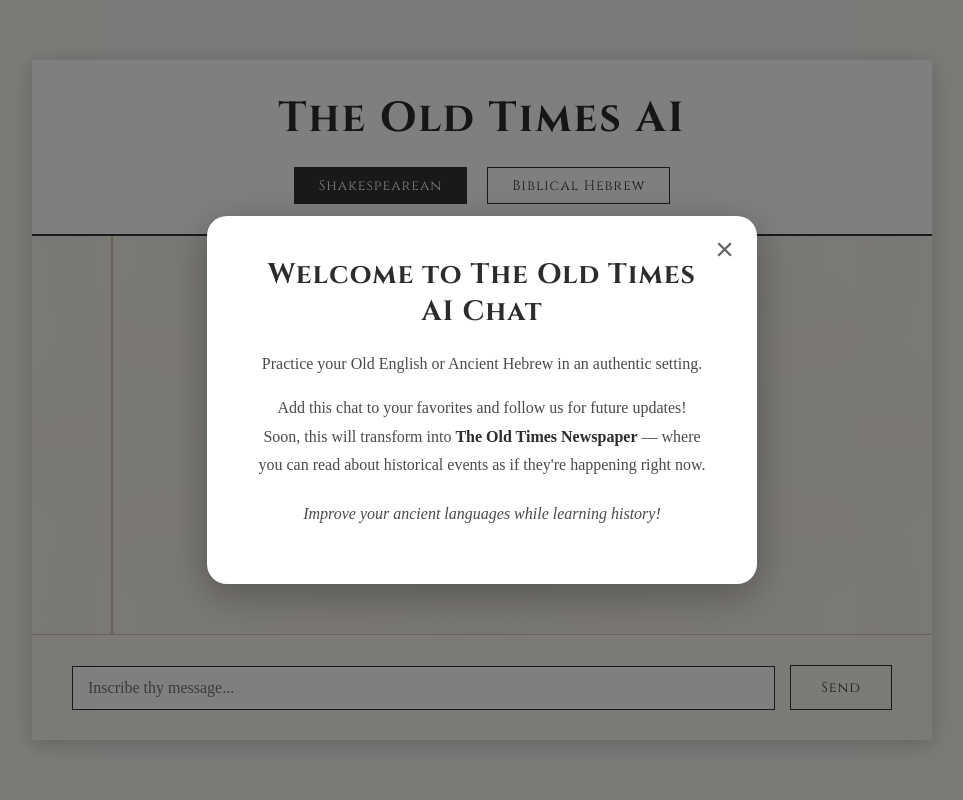
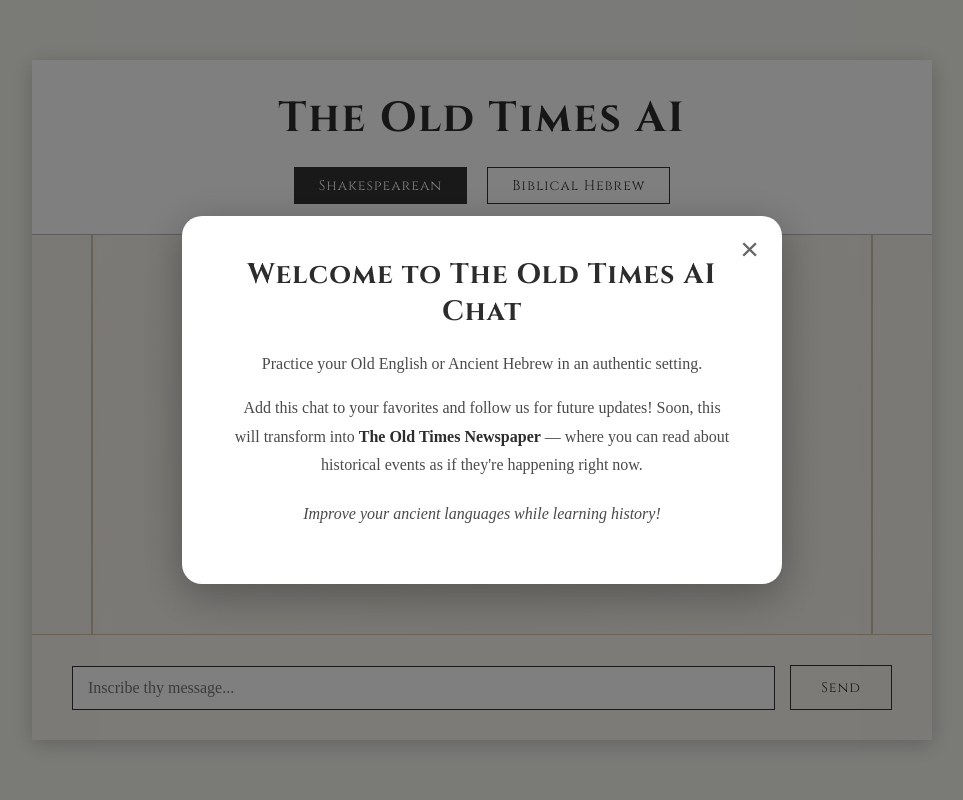
Before and after one commit to Ofia/ShakespeareAI, a Django app: page / in a window 1280 px wide. Shown: the whole page, without its empty margins (158-1121 px from the left). Run offline with Django 5.2, Linux system fonts and the light colour scheme; some web fonts are replaced.

Commit message:
chat style updates, promp imporvments, temparture changes

```diff
--- a/chat/templates/chat/index.html
+++ b/chat/templates/chat/index.html
@@ -41,7 +41,7 @@
         .header {
             background: white;
             padding: 30px 40px;
-            border-bottom: 2px solid #333;
+            border-bottom: 1px solid #bdbaba;
             text-align: center;
         }
 
@@ -86,10 +86,11 @@
         .chat-box {
             flex: 1;
             overflow-y: auto;
-            padding: 100px;
+            padding: 10px 120px 150px 100px;
             background: #f9f6f0;
             background-image:
-                linear-gradient(90deg, transparent 79px, #d4c5a9 79px, #d4c5a9 81px, transparent 81px),
+                linear-gradient(90deg, transparent 59px, #d4c5a9 59px, #d4c5a9 61px, transparent 61px),
+                linear-gradient(90deg, transparent calc(100% - 61px), #d4c5a9 calc(100% - 61px), #d4c5a9 calc(100% - 59px), transparent calc(100% - 59px)),
                 linear-gradient(#f9f6f0 .1em, transparent .1em);
             background-size: 100% 2em;
             line-height: 2em;
@@ -232,7 +233,7 @@
             background: white;
             padding: 40px 50px;
             border-radius: 20px;
-            max-width: 550px;
+            max-width: 600px;
             position: relative;
             box-shadow: 0 10px 40px rgba(0, 0, 0, 0.3);
             animation: slideIn 0.4s ease;
@@ -341,7 +342,7 @@
         <div class="chat-box" id="chat-box">
             <div class="message ai">
                 <div class="message-content">
-                    Greetings, traveler. Speak thy query, and wisdom shall be bestowed upon thee.
+                    Greetings, Speak thy query, and wisdom shall be bestowed upon thee.
                 </div>
             </div>
         </div>
@@ -358,7 +359,8 @@
     </div>
 
     <script>
-                // Popup functionality
+
+        // Popup functionality
         function closePopup() {
             document.getElementById('welcomePopup').classList.add('hidden');
             localStorage.setItem('welcomeShown', 'true');
@@ -367,16 +369,12 @@
         // Show popup only on first visit
         window.addEventListener('load', function() {
             const welcomeShown = localStorage.getItem('welcomeShown');
-            if (!welcomeShown) {
-                document.getElementById('welcomePopup').classList.remove('hidden');
-            } else {
+            if (welcomeShown) {
                 document.getElementById('welcomePopup').classList.add('hidden');
             }
         });
 
         // Rest of your existing JavaScript code below...
-        let currentLanguage = 'shakespeare';
-
         let currentLanguage = 'shakespeare';
 
         function setLanguage(language) {
```
Also changed, not shown: chat/huggingface_service.py (+16 -2 lines), README.md (added).
